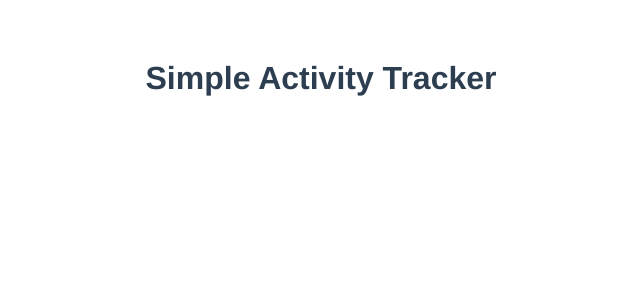
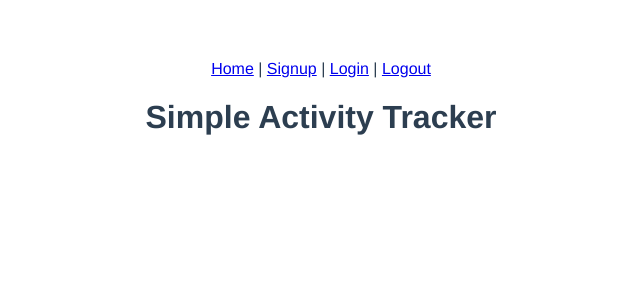
Before and after one commit to brad-bb-bell/simple-activity-tracker, a Vue app: page / in a window 1280 px wide. Shown: the top 300 px of the page, without its empty margins (319-959 px from the left). Built offline with nearby package versions, Linux system fonts and the light colour scheme.

Commit message:
working on login connecting with backend

```diff
--- a/src/App.vue
+++ b/src/App.vue
@@ -1,5 +1,14 @@
 <template>
-  <h1>Simple Activity Tracker</h1>
+  <div id="nav">
+    <router-link to="/">Home</router-link>
+    |
+    <router-link to="/signup">Signup</router-link>
+    |
+    <router-link to="/login">Login</router-link>
+    |
+    <router-link to="/logout">Logout</router-link>
+  </div>
+  <router-view />
 </template>
 
 <script>
--- a/src/views/HomeView.vue
+++ b/src/views/HomeView.vue
@@ -1,3 +1,3 @@
 <template>
-  <h1>Home Page</h1>
+  <h1>Simple Activity Tracker</h1>
 </template>
```
